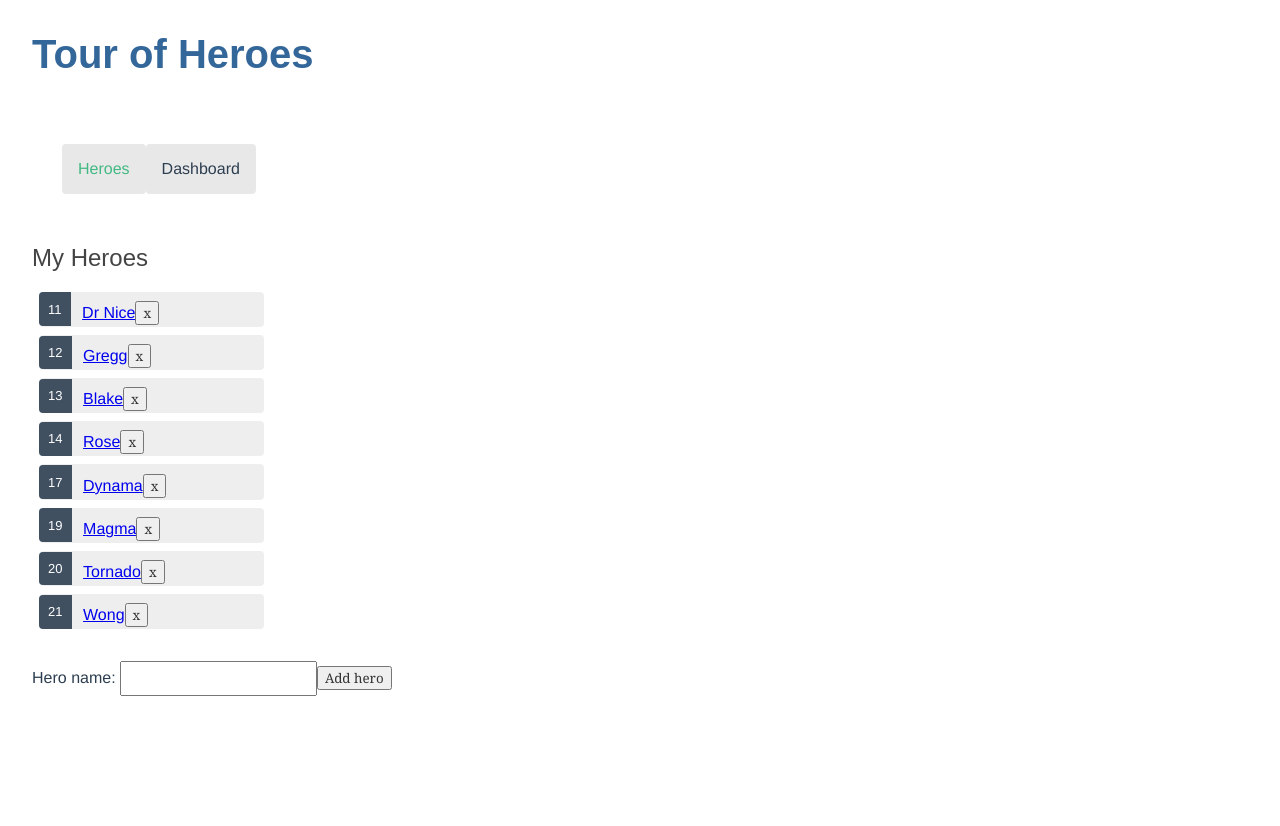
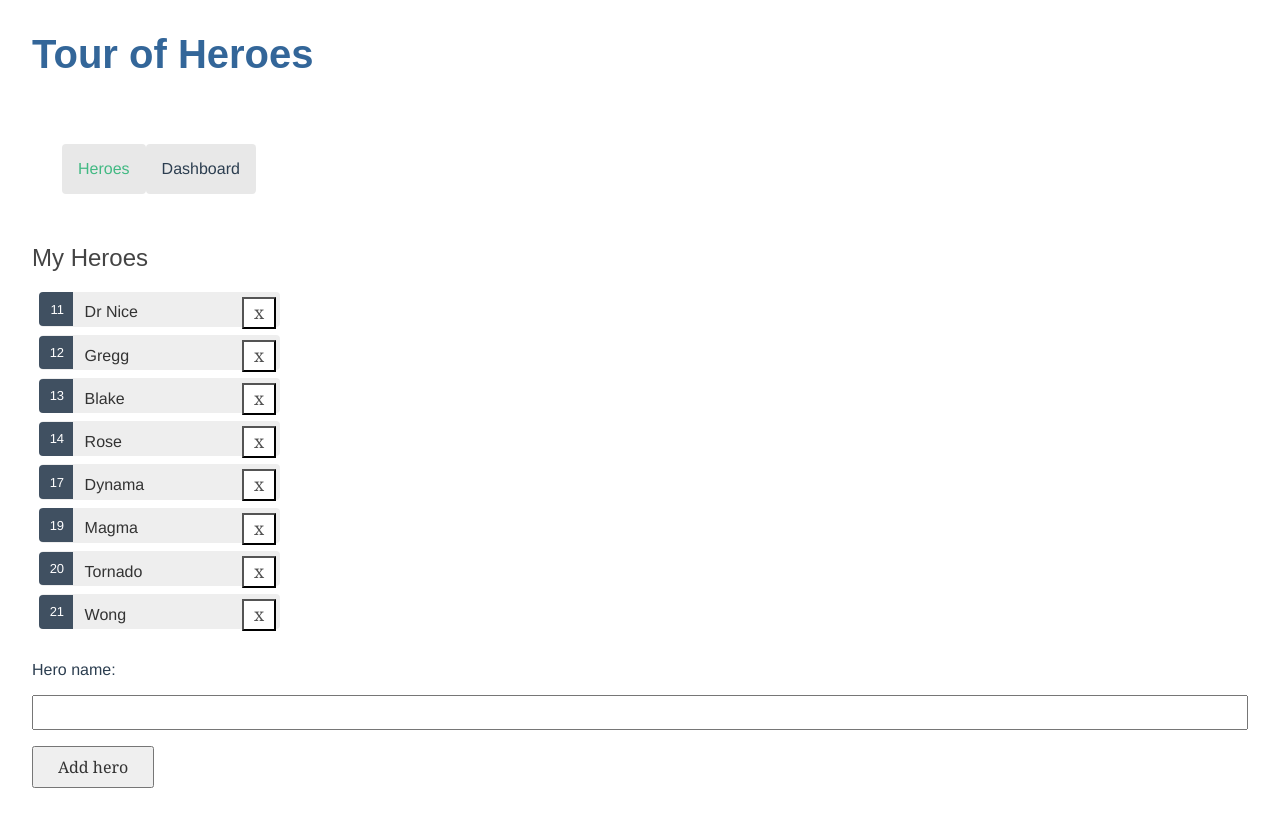
Before and after one commit to Jon-Mykal/vue-tour-of-heroes, a Vue app: page /heroes in a window 1280 px wide. Shown: the top 826 px of the page. Before the commit the page ends 800 px from the top, so only its background shows below. Built offline with nearby package versions, Linux system fonts and the light colour scheme; data requests are answered from the project's data file.

Commit message:
6. Data from Server and search

```diff
--- /dev/null
+++ b/src/components/HeroSearch.vue
@@ -0,0 +1,96 @@
+<template>
+    <div>
+        <section id="search-component">
+            <label for="search-box">Hero Search</label>
+            <input id="search-box" v-model="searchTerm" />
+
+            <ul class="search-result">
+                <li v-for="hero in heroes" >
+                    <router-link :to="{ name: 'HeroDetails', params: { id: hero.id } }">
+                        {{hero.name}}
+                    </router-link>
+                </li>
+            </ul>
+        </section>
+    </div>
+</template>
+
+<script lang="ts">
+import { useStore } from 'vuex'
+import { defineComponent, ref, watch } from 'vue'
+import { Hero } from '@/types/hero';
+import debounce from 'lodash/debounce'
+
+export default defineComponent({
+    name: 'HeroSearch',
+    setup () {
+        const store = useStore();
+        let heroes = ref([] as Hero[]);
+        let loadingMessage = ref("Loading...")
+        const searchTerm = ref('');
+        watch(searchTerm, (newValue, oldValue) => {
+
+            let runSearch = debounce(() => {
+                if (oldValue !== newValue) {
+                    store.dispatch('mdl_heroes/searchHeroes', newValue, { root: true }).then((res: Hero[]) => {
+                        heroes.value = res;
+                    });
+                }
+
+            }, 300);
+          runSearch();
+        });
+        return { loadingMessage, heroes, searchTerm };
+    }
+})
+</script>
+
+<style scoped>
+/* HeroSearch private styles */
+
+label {
+  display: block;
+  font-weight: bold;
+  font-size: 1.2rem;
+  margin-top: 1rem;
+  margin-bottom: .5rem;
+
+}
+input {
+  padding: .5rem;
+  width: 100%;
+  max-width: 600px;
+  box-sizing: border-box;
+  display: block;
+}
+
+input:focus {
+  outline: #336699 auto 1px;
+}
+
+li {
+  list-style-type: none;
+}
+.search-result li a {
+  border-bottom: 1px solid gray;
+  border-left: 1px solid gray;
+  border-right: 1px solid gray;
+  display: inline-block;
+  width: 100%;
+  max-width: 600px;
+  padding: .5rem;
+  box-sizing: border-box;
+  text-decoration: none;
+  color: black;
+}
+
+.search-result li a:hover {
+  background-color: #435A60;
+  color: white;
+}
+
+ul.search-result {
+  margin-top: 0;
+  padding-left: 0;
+}
+</style>
--- a/src/services/heroService.ts
+++ b/src/services/heroService.ts
@@ -1,5 +1,5 @@
 import { Hero } from '@/types/hero';
-import axios, { AxiosInstance, AxiosPromise } from 'axios'
+import axios, { AxiosInstance, AxiosPromise, AxiosResponse } from 'axios'
 
 
     export class HeroService {
@@ -36,6 +36,14 @@ import axios, { AxiosInstance, AxiosPromise } from 'axios'
         deleteHero(hero: Hero) {
             return this.apiClient.delete(`/heroes/${hero.id}`);
         }
+
+        searchHeroes(term: string): AxiosPromise<Hero[]>{
+            if (!term.trim()) {
+                return new Promise((resolve, reject) => { resolve({data: {} } as AxiosResponse<Hero[]>)});
+            }
+
+            return this.apiClient.get<Hero[]>(`/heroes?name=${term}`);
+        }
     }
 
     export const heroService: HeroService = new HeroService();
--- a/src/store/mdl_heroes.ts
+++ b/src/store/mdl_heroes.ts
@@ -48,6 +48,11 @@ export const actions: ActionTree<HeroesState, RootState> = {
     async deleteHero({state, commit}: {state: HeroesState, commit: Function}, hero: Hero) {
         await heroService.deleteHero(hero);
         commit('DELETE_HERO', hero);
+    },
+    async searchHeroes({state, commit}: {state: HeroesState, commit: Function}, term: string) {
+        let heroes = await heroService.searchHeroes(term);
+        commit('LOAD_HEROES', heroes.data);
+        return heroes.data;
     }
 }
 
--- a/src/views/Dashboard.vue
+++ b/src/views/Dashboard.vue
@@ -6,15 +6,21 @@
                 {{ hero.name }}
             </router-link>
         </section>
+
+        <HeroSearch />
     </div>
 </template>
 
 <script lang="ts">
+import HeroSearch  from '@/components/HeroSearch.vue'
 import { defineComponent, ref } from 'vue'
 import { Hero } from '@/types/hero'
 import { useStore } from 'vuex';
 
 export default defineComponent({
+    components: {
+        HeroSearch
+    },
     setup () {
         let store = useStore();
         let heroes = store.getters['mdl_heroes/getAllHeroes'] as Hero[];
--- a/src/views/HeroList.vue
+++ b/src/views/HeroList.vue
@@ -29,33 +29,46 @@
   padding: 0;
   width: 15em;
 }
+
+input {
+  display: block;
+  width: 100%;
+  padding: .5rem;
+  margin: 1rem 0;
+  box-sizing: border-box;
+}
+
 .heroes li {
+  position: relative;
   cursor: pointer;
-  position: relative;
-  left: 0;
+}
+
+.heroes li:hover {
+  left: .1em;
+}
+
+.heroes a {
+  color: #333;
+  text-decoration: none;
   background-color: #EEE;
   margin: .5em;
   padding: .3em 0;
   height: 1.6em;
   border-radius: 4px;
+  display: block;
+  width: 100%;
 }
-.heroes li:hover {
+
+.heroes a:hover {
   color: #2c3a41;
   background-color: #e6e6e6;
-  left: .1em;
 }
-.heroes li.selected {
-  background-color: black;
-  color: white;
+
+.heroes a:active {
+  background-color: #525252;
+  color: #fafafa;
 }
-.heroes li.selected:hover {
-  background-color: #505050;
-  color: white;
-}
-.heroes li.selected:active {
-  background-color: black;
-  color: white;
-}
+
 .heroes .badge {
   display: inline-block;
   font-size: small;
@@ -67,12 +80,36 @@
   left: -1px;
   top: -4px;
   height: 1.8em;
+  min-width: 16px;
+  text-align: right;
   margin-right: .8em;
   border-radius: 4px 0 0 4px;
 }
 
-input {
-  padding: .5rem;
+.add-button {
+ padding: .5rem 1.5rem;
+ font-size: 1rem;
+ margin-bottom: 2rem;
+}
+
+.add-button:hover {
+  color: white;
+  background-color: #42545C;
+}
+
+button.delete {
+  position: absolute;
+  left: 210px;
+  top: 5px;
+  background-color: white;
+  color:  #525252;
+  font-size: 1.1rem;
+  padding: 1px 10px 3px 10px;
+}
+
+button.delete:hover {
+  background-color: #525252;
+  color: white;
 }
 </style>
 
```
